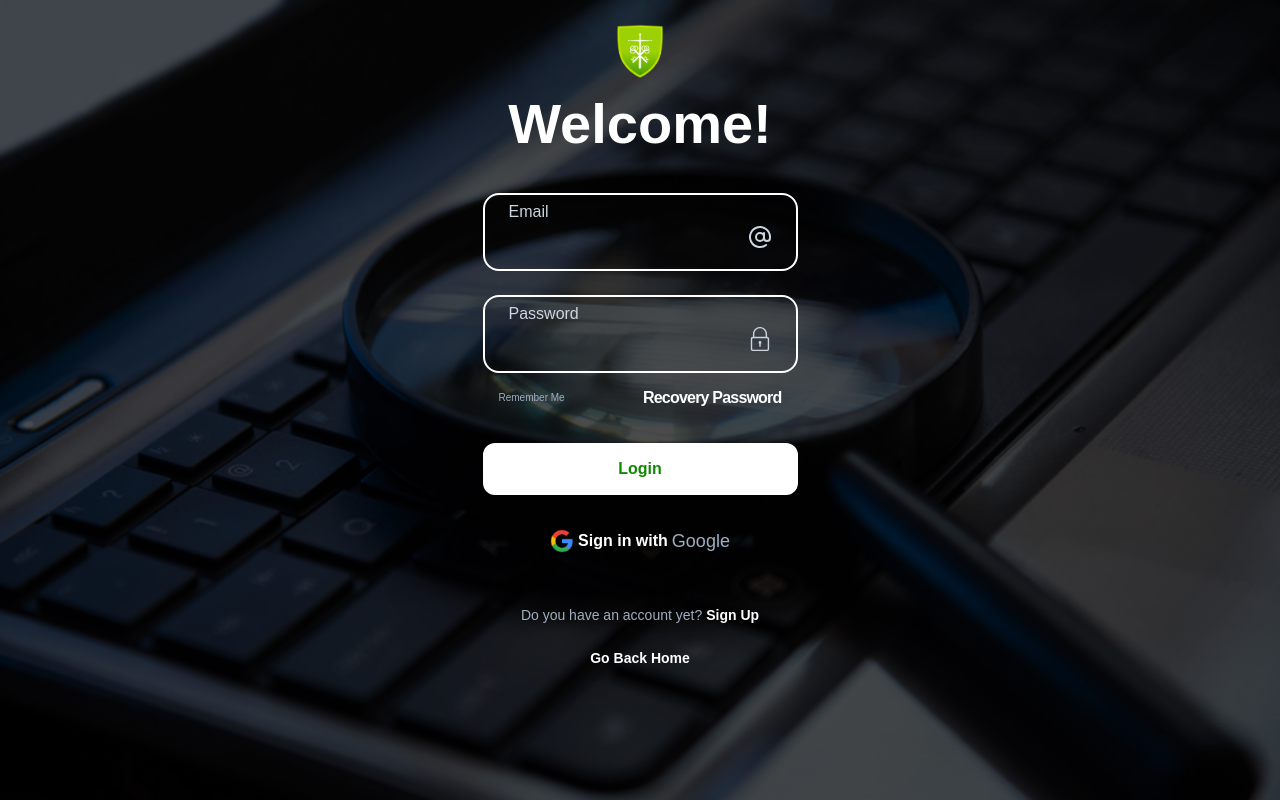
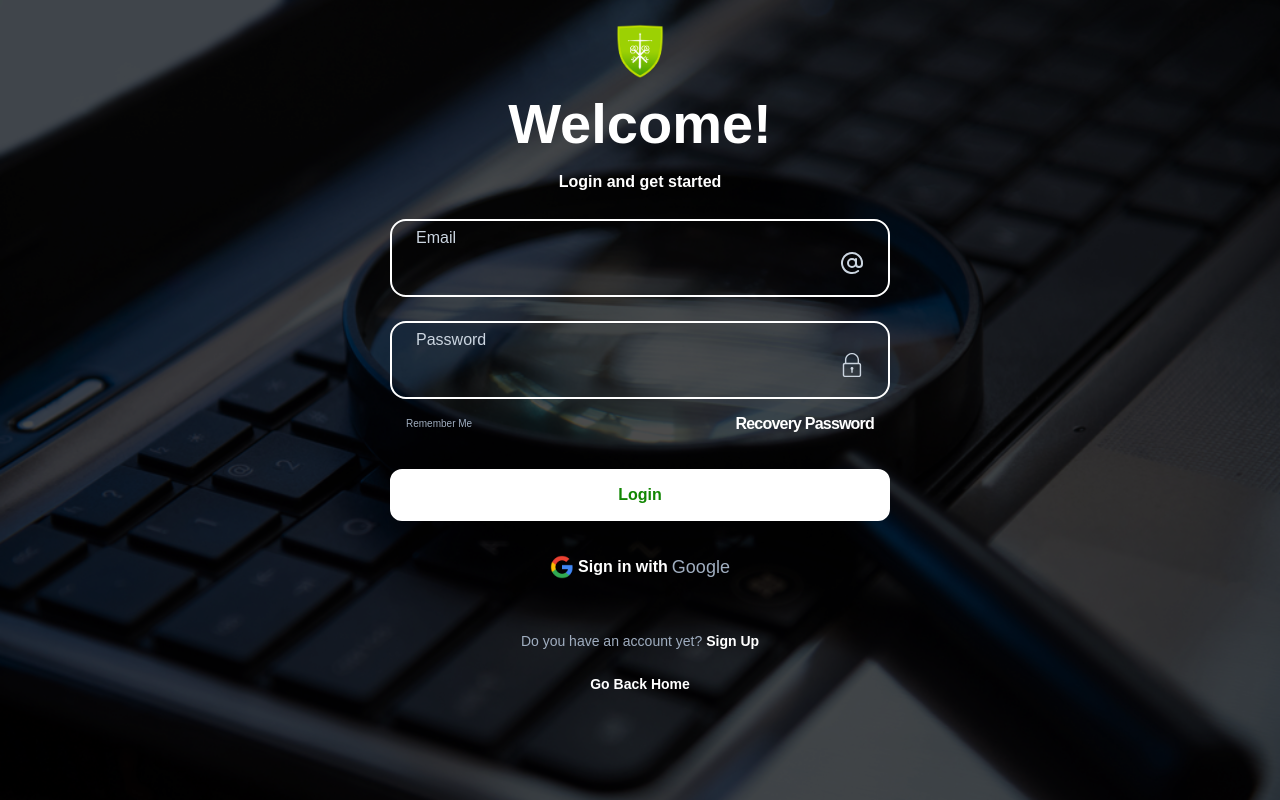
Before and after one commit to Gigman2/KaySites, a React (Create React App) app: page /login in a window 1280 px wide. Built offline with nearby package versions, Linux system fonts and the light colour scheme.

Commit message:
updated login

```diff
--- a/src/pages/auth/components/authForm.tsx
+++ b/src/pages/auth/components/authForm.tsx
@@ -8,11 +8,14 @@ import { Link as RLink} from 'react-router-dom'
 
 const AuthForm: React.FC<{invertColors?: boolean; isSignUpForm?: boolean}> = ({invertColors, isSignUpForm}) => {
   return <Flex h="100%" w="100%" flexDirection={"column"} align="center" justify={"center"} px={20}>
-          <Box>
+          <Box minW={'500px'} >
             <Flex justify={"center"}>
               <Image src={Logo} w={12} />
             </Flex>
             <Text fontSize={56} textAlign="center" color={invertColors? "white" :"kc.500"} fontWeight={600}>Welcome!</Text>
+            <Text fontSize={16} fontWeight={600} textAlign="center" color={invertColors? "white" :"kc.500"}>
+              {isSignUpForm ? "Dont have an account yet ? " : "Login and get started"}
+            </Text>
 
             <Box mt={6}>
               <Box rounded={'2xl'} borderWidth={2} borderColor={invertColors? "white" :"kc.500"} px={6} py={1}>
```
